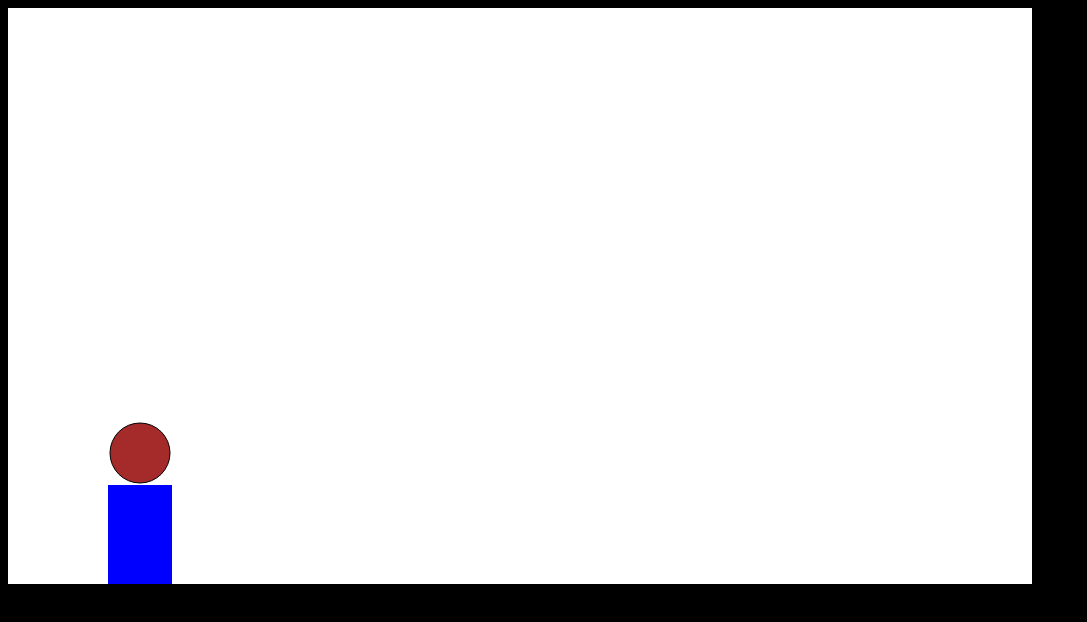
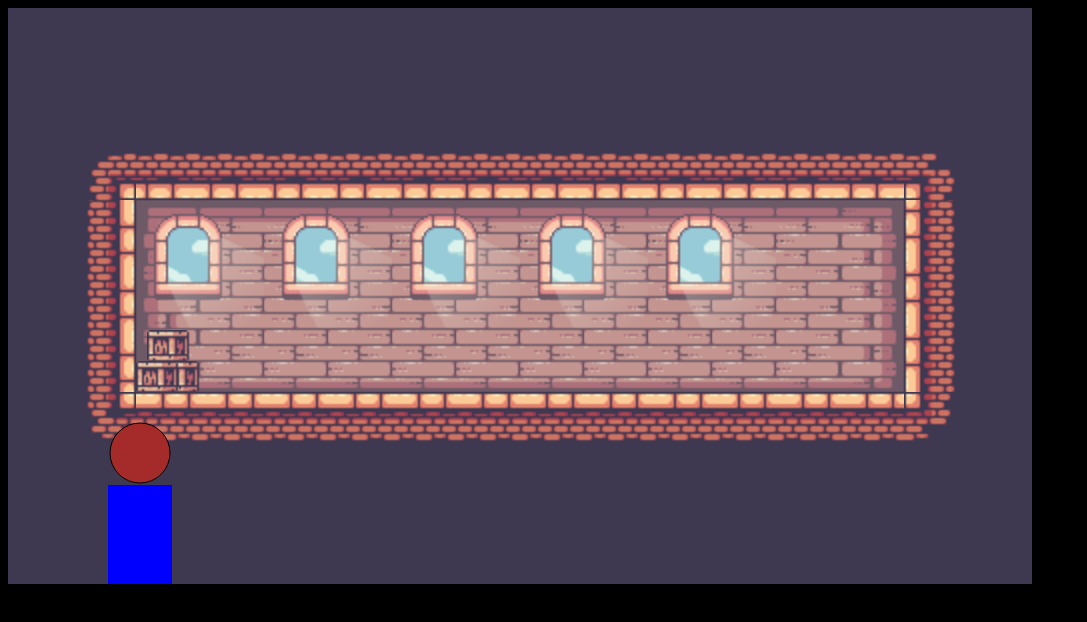
Before and after one commit to Marcelo-RM/WarriorGame, a plain HTML site: page index.html in a window 1280 px wide. Shown: the whole page, without its empty margins (0-1087 px from the left). Drawn offline with Linux system fonts and the light colour scheme.

Commit message:
background sprite

```diff
--- a/index.html
+++ b/index.html
@@ -16,6 +16,7 @@
 		<canvas></canvas>
 
 		<script src="js/models/Player.js"></script>
+		<script src="js/models/Sprite.js"></script>
 		<script src="js/eventListeners.js"></script>
 		<script src="./index.js"></script>
 	</body>
--- a/index.js
+++ b/index.js
@@ -3,6 +3,14 @@ const c = canvas.getContext("2d");
 
 canvas.width = 64 * 16;
 canvas.height = 64 * 9;
+
+const backgroundLevel1 = new Sprite({
+	position: {
+		x: 0,
+		y: 0
+	},
+	imageSrc: "./img/backgroundLevel1.png"
+});
 
 const player = new Player();
 
@@ -21,8 +29,7 @@ const keys = {
 function animate() {
 	window.requestAnimationFrame(animate);
 
-	c.fillStyle = 'White';
-	c.fillRect(0, 0, canvas.width, canvas.height);
+	backgroundLevel1.draw();
 
 	player.stopMoving();
 	if (keys.left.pressed) {
--- /dev/null
+++ b/js/models/Sprite.js
@@ -0,0 +1,14 @@
+class Sprite {
+	constructor({ position, imageSrc }) {
+		this.position = position;
+		this.image = new Image();
+		this.image.onload = () => this.loaded = true;
+		this.image.src = imageSrc;
+		this.loaded = false;
+	};
+
+	draw() {
+		if (!this.loaded) return;
+		c.drawImage(this.image, this.position.x, this.position.y);
+	};
+};
```
Also changed, not shown: img/Warrior/WalkingLeftSprite.png (added), img/Warrior/WalkingRightSprite.png (added), img/backgroundLevel1.png (added), img/backgroundLevel2.png (added), img/backgroundLevel3.png (added), img/box.png (added), img/doorOpen.png (added).
